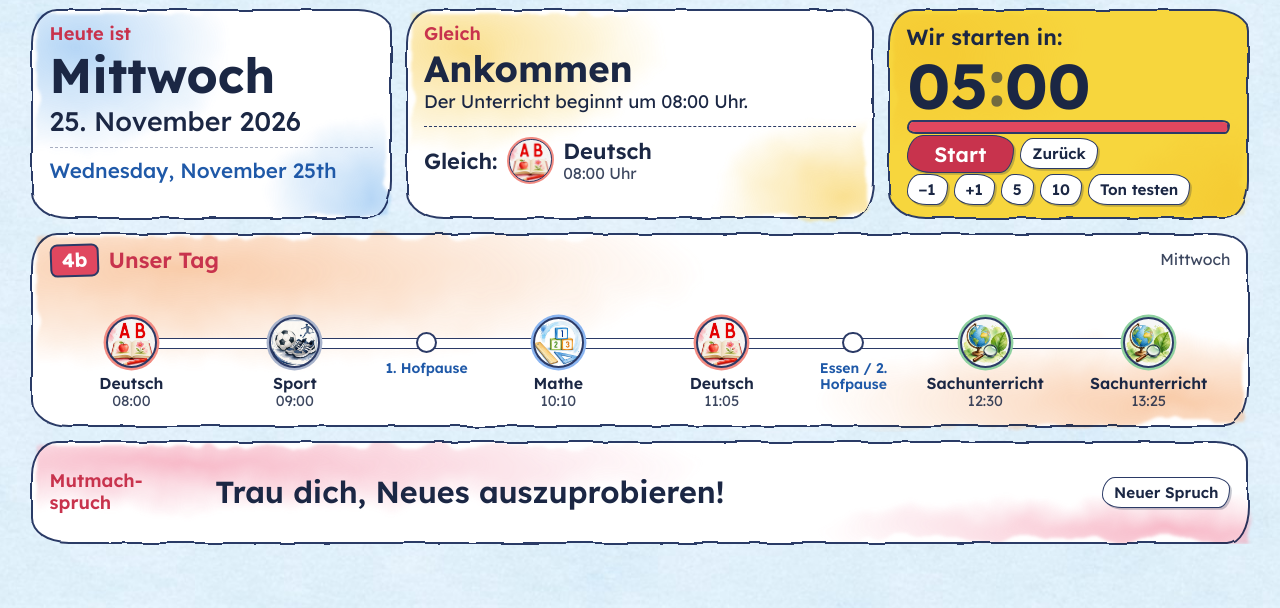
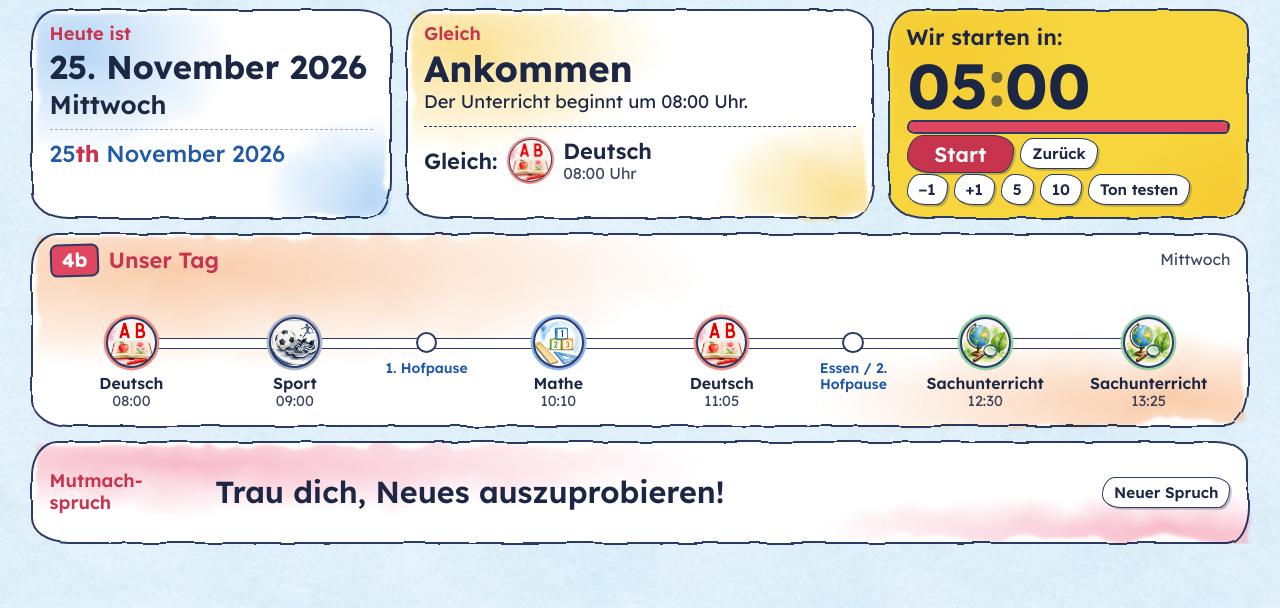
Before and after one commit to abroemme-hash/klassenboard, a plain HTML site: page index.html in a window 1280 px wide. Shown: the part 192-800 px from the top of the page. Drawn offline with Linux system fonts and the light colour scheme.

Commit message:
Datumsfeld: Datum groesser, Wochentag darunter, englisches Datum mit rotem Suffix
Co-Authored-By: Claude Sonnet 5.5 <noreply@anthropic.com>

```diff
--- a/index.html
+++ b/index.html
@@ -74,10 +74,11 @@ button:focus-visible{outline:4px solid var(--w4);outline-offset:3px}
 .bubble::after{content:"";position:absolute;left:1.4cqw;bottom:-.75cqw;width:1.1cqw;height:1.1cqw;background:#fff;border-right:.2cqw solid var(--pencil);border-bottom:.2cqw solid var(--pencil);transform:rotate(45deg) skew(8deg,8deg)}
 
 /* ---------- Tag + Datum ---------- */
-.wd{font-weight:700;font-size:4cqw;line-height:1.05;overflow-wrap:break-word}
-.date-de{font-weight:500;font-size:2.2cqw;line-height:1.15;margin-top:.5cqw}
+.date-de{font-weight:700;font-size:2.7cqw;line-height:1.1;margin-top:.2cqw}
+.wd{font-weight:600;font-size:2.1cqw;line-height:1.15;margin-top:.4cqw;overflow-wrap:break-word}
 .sep{border:0;border-top:.15cqw dashed var(--pencil);opacity:.4;margin:.8cqw 0}
-.date-en{font-weight:500;font-size:1.7cqw;line-height:1.2;color:var(--blue)}
+.date-en{font-weight:500;font-size:1.9cqw;line-height:1.2;color:var(--blue)}
+.ord{color:var(--acc);font-weight:700}
 
 /* ---------- Jetzt + Gleich ---------- */
 .now-main{display:flex;align-items:center;gap:1.2cqw}
@@ -194,10 +195,10 @@ button:focus-visible{outline:4px solid var(--w4);outline-offset:3px}
 
   <section class="panel day" aria-label="Datum">
     <span class="tag">Heute ist</span>
+    <div class="date-de tab" id="dateDe">24. November 2026</div>
     <div class="wd" id="wd">Dienstag</div>
-    <div class="date-de tab" id="dateDe">24. November 2026</div>
     <hr class="sep">
-    <div class="date-en" id="dateEn">Tuesday, November 24th</div>
+    <div class="date-en tab" id="dateEn">24<span class="ord">th</span> November 2026</div>
   </section>
 
   <section class="panel now" aria-label="Jetzt und gleich">
@@ -268,7 +269,7 @@ button:focus-visible{outline:4px solid var(--w4);outline-offset:3px}
     $('gruss').textContent=(h<11?'Guten Morgen':(h<18?'Guten Tag':'Guten Abend'))+', 4b!';
     $('wd').textContent=TAGE[now.getDay()];
     $('dateDe').textContent=now.getDate()+'. '+MONATE[now.getMonth()]+' '+now.getFullYear();
-    $('dateEn').textContent=DAYS_EN[now.getDay()]+', '+MONTHS_EN[now.getMonth()]+' '+now.getDate()+ord(now.getDate());
+    $('dateEn').innerHTML=now.getDate()+'<span class="ord">'+ord(now.getDate())+'</span> '+MONTHS_EN[now.getMonth()]+' '+now.getFullYear();
   }
 
   /* ---------- Mutmachsprüche ---------- */
```
